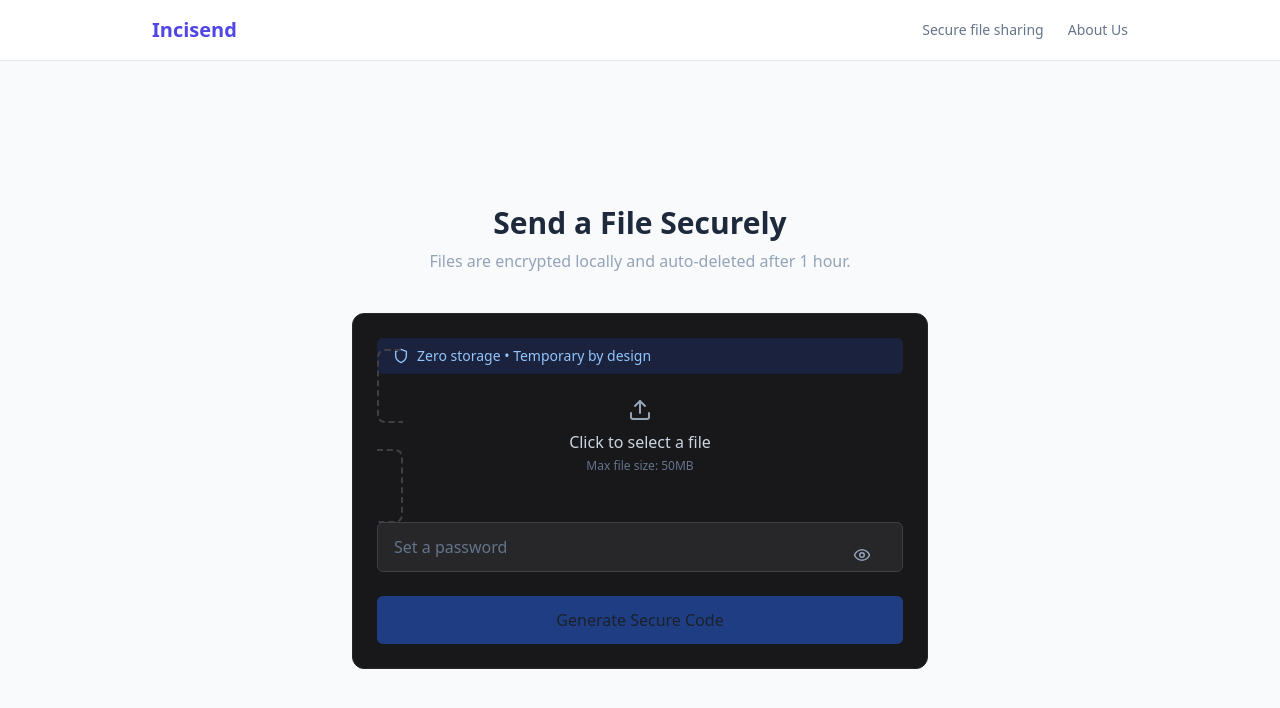
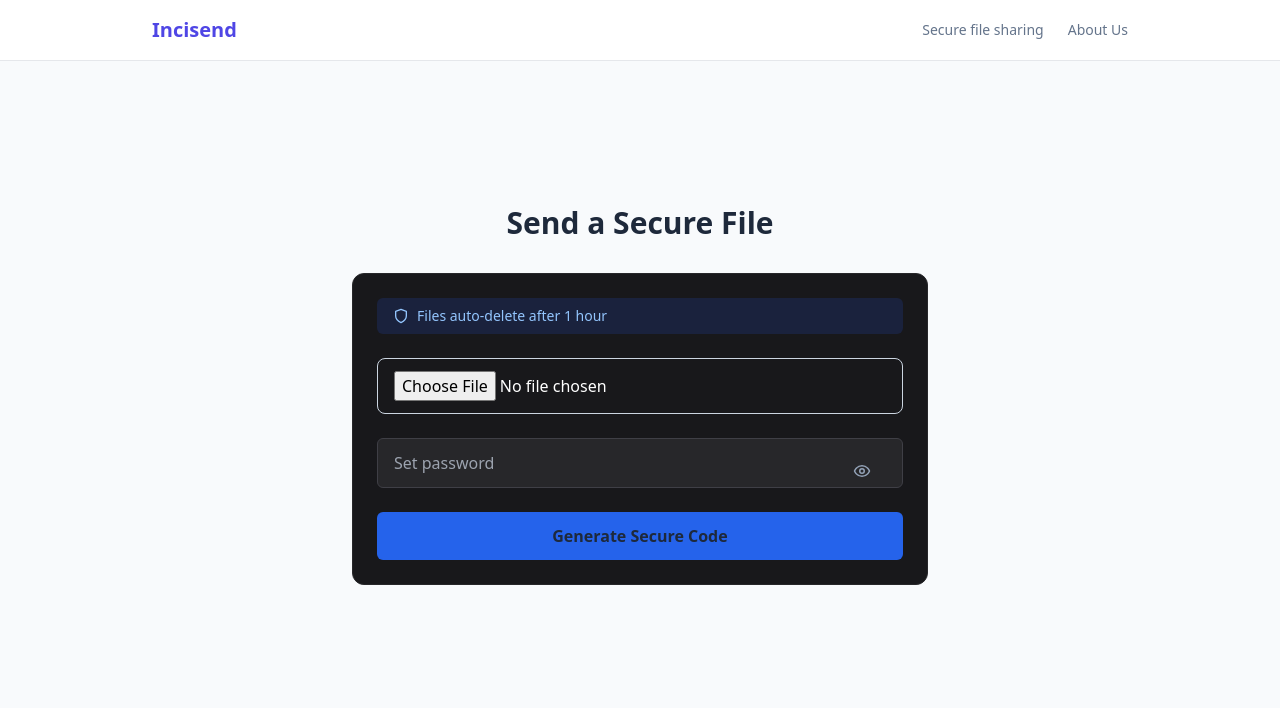
Before and after one commit to Inciverse/incisend, a Next.js app: page /send in a window 1280 px wide. Shown: the top 708 px of the page. Built offline with nearby package versions, Linux system fonts and the light colour scheme.

Commit message:
Update InciSend.tsx

```diff
--- a/components/InciSend.tsx
+++ b/components/InciSend.tsx
@@ -1,93 +1,119 @@
 "use client";
 
 import { useState } from "react";
-import { Eye, EyeOff, Upload, Shield, Check } from "lucide-react";
+import { supabase } from "@/lib/supabaseClient";
+import { Upload, Eye, EyeOff, Shield, Check } from "lucide-react";
+
+function generateCode() {
+  return Math.random().toString(36).substring(2, 8).toUpperCase();
+}
 
 export default function Incisend() {
   const [file, setFile] = useState<File | null>(null);
   const [password, setPassword] = useState("");
   const [showPassword, setShowPassword] = useState(false);
-  const [secureCode, setSecureCode] = useState<string | null>(null);
+  const [code, setCode] = useState<string | null>(null);
+  const [loading, setLoading] = useState(false);
+  const [error, setError] = useState("");
 
-  function generateCode() {
-    if (!file || !password) return;
-    const code = Math.random().toString(36).substring(2, 8).toUpperCase();
-    setSecureCode(code);
+  async function handleUpload() {
+    if (!file || !password) {
+      setError("File and password required");
+      return;
+    }
+
+    setLoading(true);
+    setError("");
+
+    const secureCode = generateCode();
+    const filePath = `${secureCode}/${file.name}`;
+
+    // 1️⃣ Upload to storage
+    const { error: uploadError } = await supabase.storage
+      .from("files")
+      .upload(filePath, file);
+
+    if (uploadError) {
+      setError("Upload failed");
+      setLoading(false);
+      return;
+    }
+
+    // 2️⃣ Insert DB record
+    const { error: dbError } = await supabase.from("files").insert({
+      code: secureCode,
+      file_path: filePath,
+      password_hash: password,
+      orignal_name: file.name,
+      mime_type: file.type,
+      expires_at: new Date(Date.now() + 60 * 60 * 1000),
+    });
+
+    if (dbError) {
+      setError("Database insert failed");
+      setLoading(false);
+      return;
+    }
+
+    setCode(secureCode);
+    setLoading(false);
   }
 
   return (
     <section className="max-w-xl mx-auto mt-24">
-      {/* TITLE */}
-      <h1 className="text-3xl font-bold text-center">
-        Send a File Securely
-      </h1>
-      <p className="text-center text-slate-400 mt-2">
-        Files are encrypted locally and auto-deleted after 1 hour.
-      </p>
+      <h1 className="text-3xl font-bold text-center">Send a Secure File</h1>
 
-      {/* CARD */}
-      <div className="mt-10 bg-zinc-900 border border-zinc-800 rounded-xl p-6 space-y-6">
-        {/* SECURITY */}
+      <div className="mt-8 bg-zinc-900 border border-zinc-800 rounded-xl p-6 space-y-6">
         <div className="flex items-center gap-2 bg-blue-900/30 text-blue-300 px-4 py-2 rounded-md text-sm">
           <Shield size={16} />
-          Zero storage • Temporary by design
+          Files auto-delete after 1 hour
         </div>
 
-        {/* FILE INPUT */}
-        <label className="border-2 border-dashed border-zinc-700 rounded-lg p-6 cursor-pointer text-center hover:border-blue-500 transition">
-          <Upload className="mx-auto mb-2 text-slate-400" />
-          <p className="text-slate-300">
-            {file ? file.name : "Click to select a file"}
+        <input
+          type="file"
+          onChange={(e) => setFile(e.target.files?.[0] || null)}
+          className="text-white"
+        />
+
+        {file && (
+          <p className="text-green-400 text-sm flex items-center gap-2">
+            <Check size={16} /> {file.name}
           </p>
-          <p className="text-xs text-slate-500 mt-1">
-            Max file size: 50MB
-          </p>
+        )}
 
-          <input
-            type="file"
-            className="hidden"
-            onChange={(e) => setFile(e.target.files?.[0] || null)}
-          />
-        </label>
-
-        {/* PASSWORD */}
         <div className="relative">
           <input
             type={showPassword ? "text" : "password"}
-            placeholder="Set a password"
-            className="w-full px-4 py-3 rounded-md bg-zinc-800 border border-zinc-700 text-white placeholder:text-slate-500 focus:outline-none focus:border-blue-500"
+            placeholder="Set password"
             value={password}
             onChange={(e) => setPassword(e.target.value)}
+            className="w-full px-4 py-3 bg-zinc-800 border border-zinc-700 rounded-md text-white"
           />
-
           <button
+            onClick={() => setShowPassword(!showPassword)}
             type="button"
-            onClick={() => setShowPassword(!showPassword)}
             className="absolute right-3 top-3 text-slate-400"
           >
             {showPassword ? <EyeOff size={18} /> : <Eye size={18} />}
           </button>
         </div>
 
-        {/* ACTION */}
+        {error && <p className="text-red-400 text-sm">{error}</p>}
+
         <button
-          onClick={generateCode}
-          disabled={!file || !password}
-          className="w-full py-3 rounded-md bg-blue-600 hover:bg-blue-700 disabled:opacity-50 transition font-medium"
+          onClick={handleUpload}
+          disabled={loading}
+          className="w-full py-3 bg-blue-600 rounded-md hover:bg-blue-700 transition"
         >
-          Generate Secure Code
+          {loading ? "Uploading..." : "Generate Secure Code"}
         </button>
 
-        {/* RESULT */}
-        {secureCode && (
+        {code && (
           <div className="bg-zinc-800 border border-zinc-700 rounded-md p-4 text-center">
-            <p className="text-sm text-slate-400 mb-1">
-              Share this secure code
+            <p className="text-slate-400 text-sm">Share this code</p>
+            <p className="text-2xl font-bold tracking-widest text-green-400">
+              {code}
             </p>
-            <div className="text-2xl font-mono tracking-widest text-green-400 flex items-center justify-center gap-2">
-              <Check size={18} />
-              {secureCode}
-            </div>
           </div>
         )}
       </div>
```
